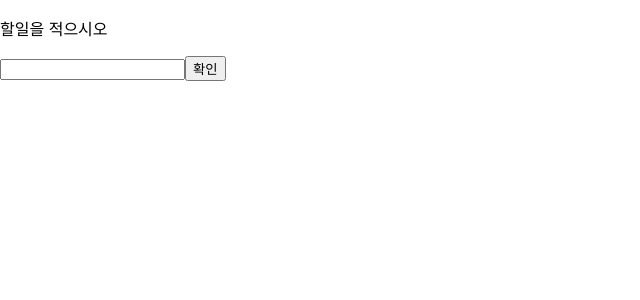
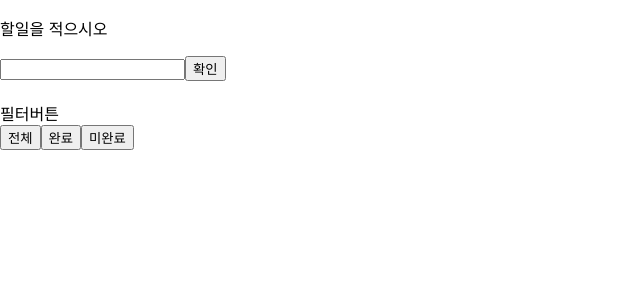
Before and after one commit to ace54470319/FrontEnd_Assignment_First, a React (Create React App) app: page / in a window 1280 px wide. Shown: the top 300 px of the page, without its empty margins (0-640 px from the left). Built offline with nearby package versions, Linux system fonts and the light colour scheme.

Commit message:
Feet :: Problem2_FilterBtn_Add

```diff
--- /dev/null
+++ b/src/TodoList/FilterButton.jsx
@@ -0,0 +1,16 @@
+import React, { useState } from 'react';
+function FilterButton(props) {
+  return (
+    <div>
+      <br />
+      필터버튼
+      <div>
+        <button onClick={() => props.setFilterenum(0)}>전체</button>
+        <button onClick={() => props.setFilterenum(1)}>완료</button>
+        <button onClick={() => props.setFilterenum(2)}>미완료</button>
+      </div>
+    </div>
+  );
+}
+
+export default FilterButton;
--- a/src/TodoList/TodoApp.jsx
+++ b/src/TodoList/TodoApp.jsx
@@ -1,6 +1,7 @@
 import React, { useState } from 'react';
 import TodoInput from './TodoInput';
 import TodoList from './TodoList';
+import FilterButton from './FilterButton';
 
 function TodoApp(props) {
   let [todoList, setTodoList] = useState([]);
@@ -21,7 +22,13 @@ function TodoApp(props) {
   return (
     <div>
       <TodoInput {...stateProps}></TodoInput>
-      <TodoList {...stateProps}></TodoList>
+      {filternum == 0 && <TodoList {...stateProps} todoList={todoList}></TodoList>}
+
+      {filternum == 1 && <TodoList {...stateProps} todoList={completeList}></TodoList>}
+
+      {filternum == 2 && <TodoList {...stateProps} todoList={uncompleteList}></TodoList>}
+
+      <FilterButton setFilterenum={setFilterenum}></FilterButton>
     </div>
   );
 }
```
